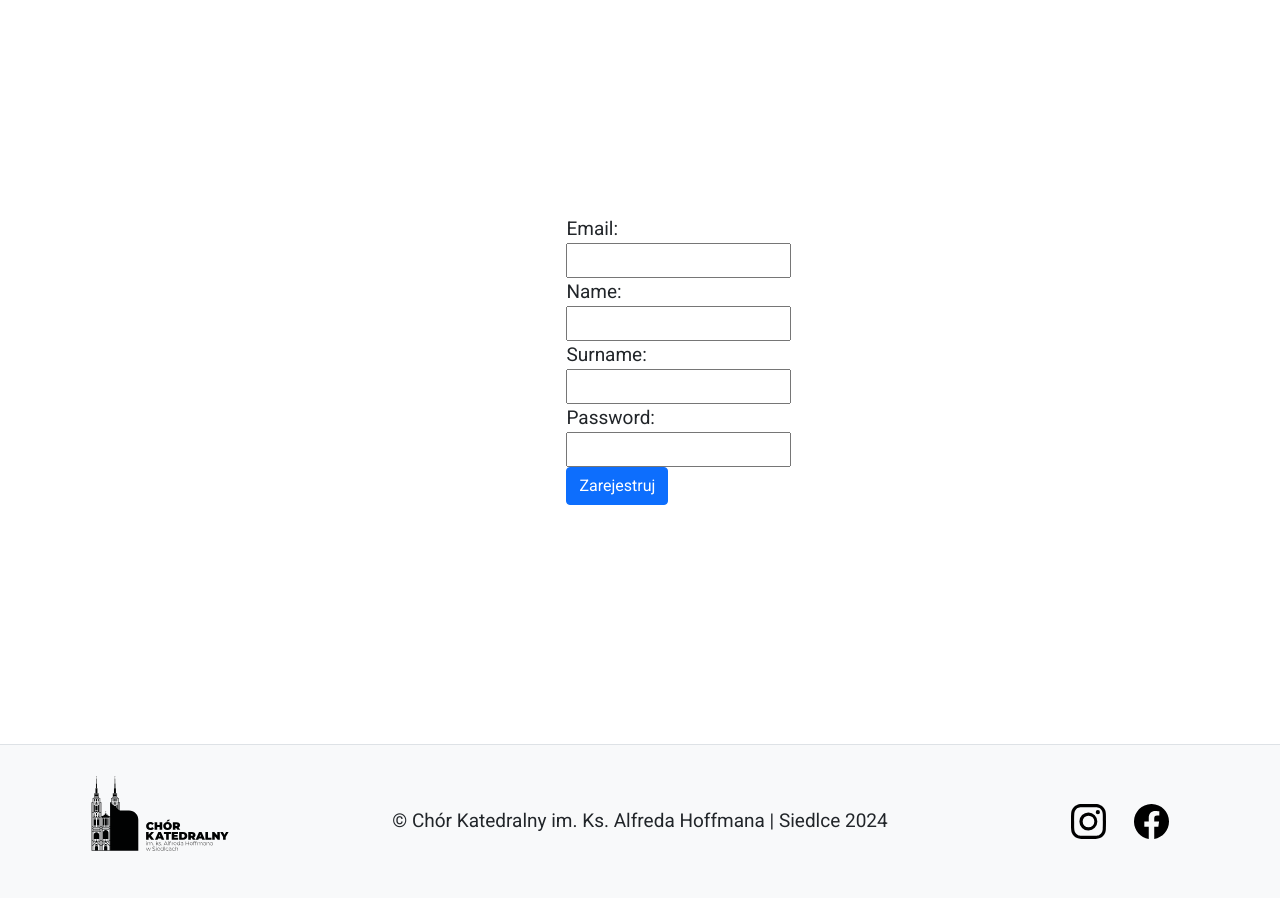
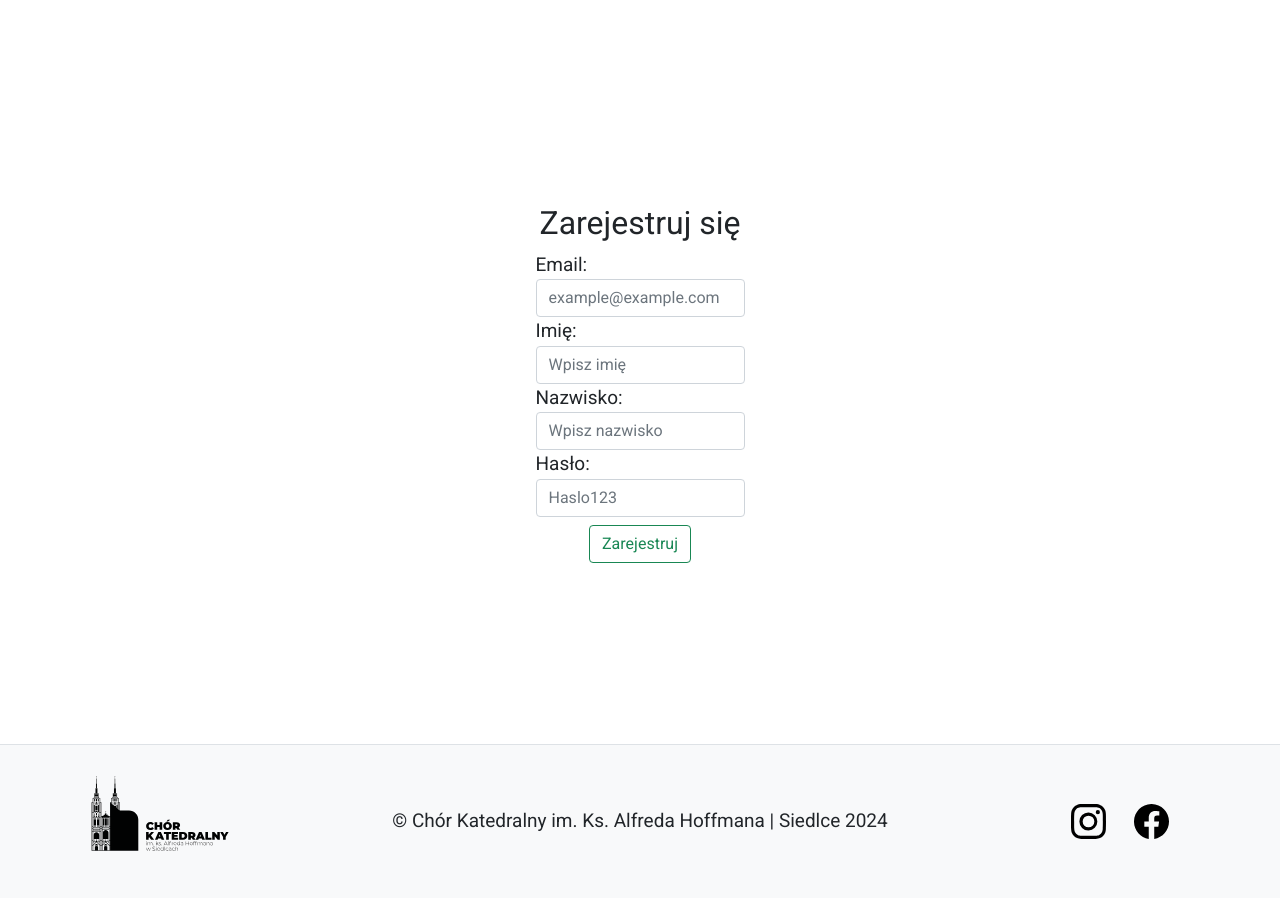
Before and after one commit to Jan-Romanowski/choirlib, a Django app: page /user/signUp in a window 1280 px wide. Shown: the part 98-996 px from the top of the page. Run offline with Django 5.2, Linux system fonts and the light colour scheme.

Commit message:
Temp changes

```diff
--- a/library/user/forms.py
+++ b/library/user/forms.py
@@ -1,25 +1,36 @@
 from .models import Users
-from django.forms import ModelForm, TextInput
-
+from django.forms import ModelForm, TextInput, EmailInput, PasswordInput
 
 class UsersForm(ModelForm):
     class Meta:
         model = Users
         fields = ['email', 'name', 'surname', 'password']
 
-        widgets = {
-            "title": TextInput(attrs={
-                'class': '',
-                'placeholder': ''
-            })
+        labels = {
+            'email': 'Email',
+            'name': 'Imię',
+            'surname': 'Nazwisko',
+            'password': 'Hasło',
         }
 
-        def clean_email(self):
-            email = self.cleaned_data.get('email')
-            # Проверка на уникальность email
-            if Users.objects.filter(email=email).exists():
-                raise forms.ValidationError('Этот email уже используется.')
-            return email
+        widgets = {
+            'email': EmailInput(attrs={
+                'class': 'form-control',
+                'placeholder': 'example@example.com'
+            }),
+            'name': TextInput(attrs={
+                'class': 'form-control',
+                'placeholder': 'Wpisz imię'
+            }),
+            'surname': TextInput(attrs={
+                'class': 'form-control',
+                'placeholder': 'Wpisz nazwisko'
+            }),
+            'password': PasswordInput(attrs={
+                'class': 'form-control',
+                'placeholder': 'Haslo123'
+            }),
+        }
 
         # name = models.CharField('name', max_length=25)
         # surname = models.CharField('surname', max_length=25)
--- a/library/user/templates/user/signUpForm.html
+++ b/library/user/templates/user/signUpForm.html
@@ -11,13 +11,14 @@
 </head>
 <body>
     <div class="row justify-content-center">
-        <div class="col-6">
-            <form method="post">
-                {% csrf_token %}
-                {{ form }}
-                <button type="submit" class="btn btn-primary">Zarejestruj</button>
-            </form>
-        </div>
+        <form method="post">
+            <h2 class="mt-5 text-center">Zarejestruj się</h2>
+            {% csrf_token %}
+            {{ form }}
+            <div class="text-center">
+                <button type="submit" class="btn btn-outline-success mt-2">Zarejestruj</button>
+            </div>
+        </form>
     </div>
 </body>
 </html>
```
Also changed, not shown: library/db.sqlite3, library/user/migrations/0006_alter_users_date.py (added).
